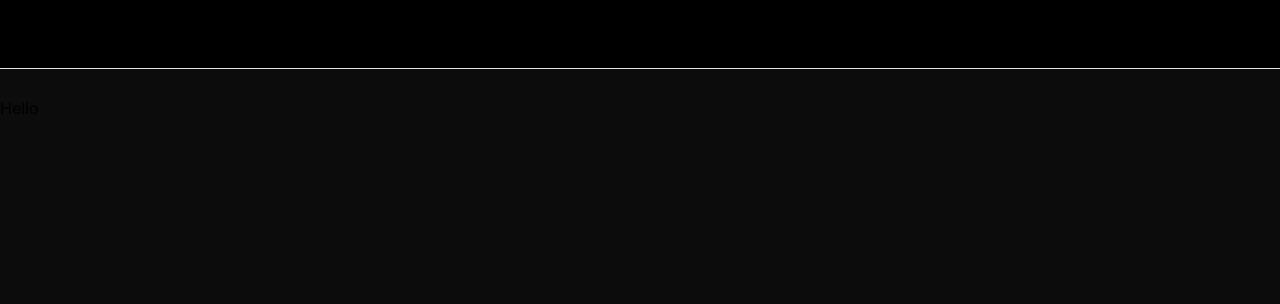
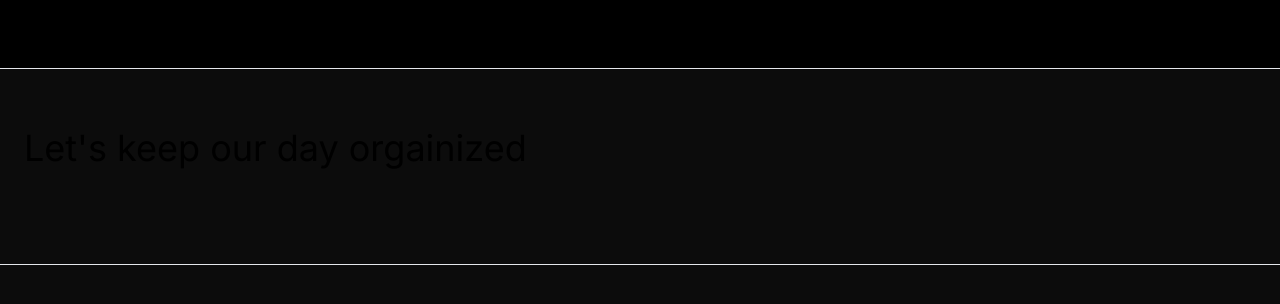
Before and after one commit to ifiokabasiudo/become, a Next.js app: page /scheduler in a window 1280 px wide. Shown: the top 304 px of the page. Built offline with nearby package versions, Linux system fonts and the light colour scheme.

Commit message:
Added lets keep our day organized

```diff
--- a/app/scheduler/page.tsx
+++ b/app/scheduler/page.tsx
@@ -6,8 +6,8 @@ export default function Scheduler() {
     return(
         <div>
             <AppNavbar />
-            <div>
-                <h1 className='mt-24'>Hello</h1>
+            <div className='border-b dark-nav-border-color flex flex-row text-left'>
+                <h1 className='mt-32 mb-24 ml-6 text-4xl'>Let's keep our day orgainized</h1>
             </div>
         </div>
     )
```
